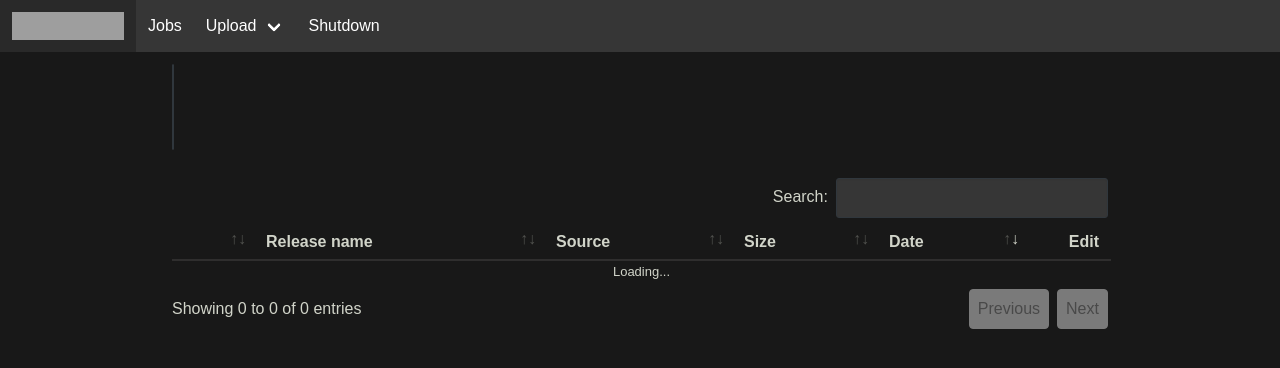
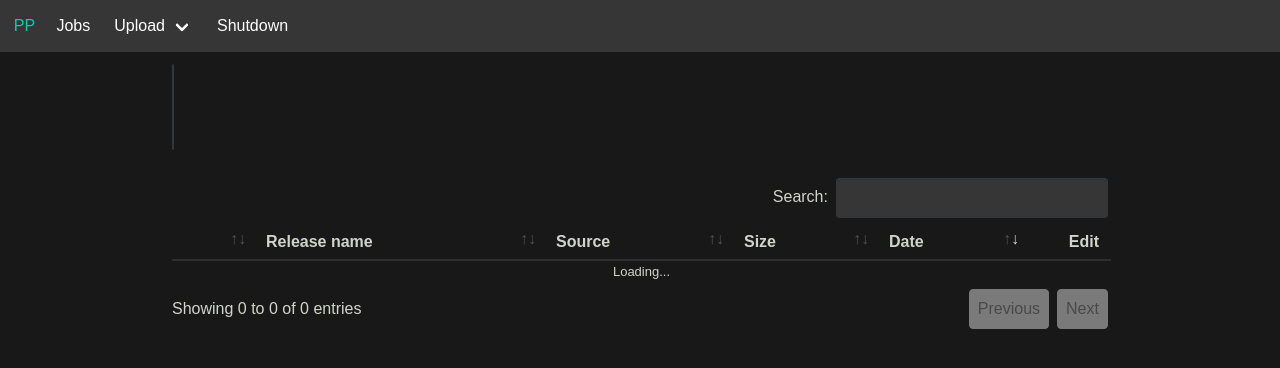
Before and after one commit to kannibalox/PtpUploader, a Django app: template src/PtpUploader/web/templates/jobs.html in a window 1280 px wide. Shown: the top 368 px of the page. Run offline with Django 3.2, Linux system fonts and the light colour scheme; the template is opened without the code that fills it, so the values that code supplies are empty; parts of the project's set-up code (start-up, migrations or seed data) failed here and were passed over; some libraries are stand-ins or nearby versions; grey boxes are pictures that could not be loaded.

Commit message:
Replace logo image with really basic text icon

```diff
--- a/src/PtpUploader/web/templates/layout.html
+++ b/src/PtpUploader/web/templates/layout.html
@@ -16,10 +16,10 @@
     <header>
       <nav class="navbar is-dark" role="navigation" aria-label="main navigation">
         <div class="navbar-brand">
+          &nbsp;
           <a class="navbar-item" href="/jobs">
-            <img src="https://bulma.io/images/bulma-logo.png" width="112" height="28">
+            <span class="icon has-text-primary">P<i class="fas fa-arrow-up"></i>P</span>
           </a>
-
           <a role="button" class="navbar-burger" aria-label="menu" aria-expanded="false" data-target="navbarBasicExample">
             <span aria-hidden="true"></span>
             <span aria-hidden="true"></span>
```
